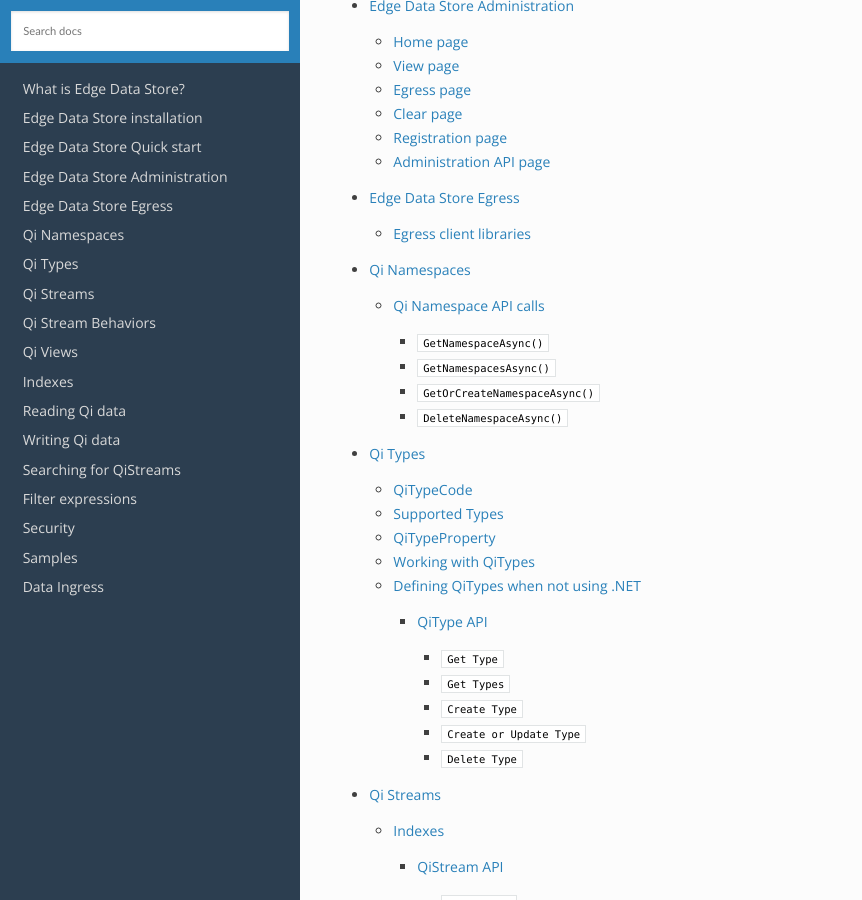
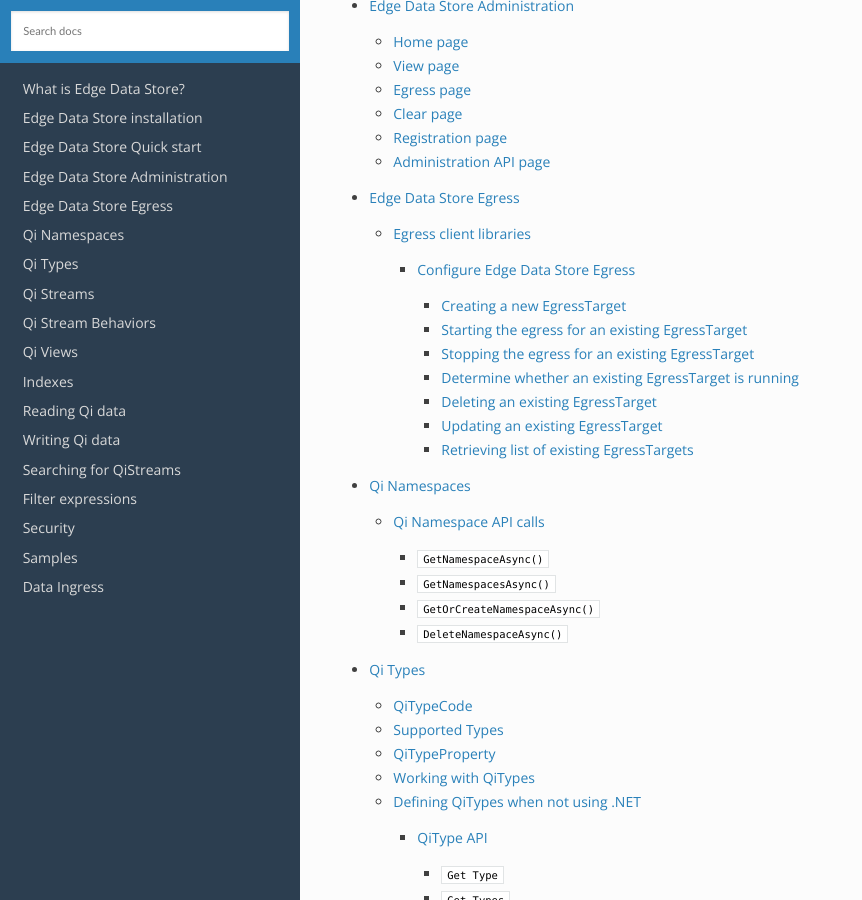
Before and after one commit to fgasparro/EdgeDS-Docs, a Sphinx documentation site: the page built from docs/index.rst, in a window 1280 px wide and 900 px high, scrolled down 963 px. Shown: the whole window, without its empty margins (0-862 px from the left). Built offline with Sphinx 7.4.7 and the Read the Docs theme 2.0.0, drawn with Linux system fonts in a browser that asks for light colours; pages that are not in the unit, such as notebooks, are missing from menus.

Commit message:
Update Edge_Egress.rst

```diff
--- a/docs/Edge_Egress.rst
+++ b/docs/Edge_Egress.rst
@@ -27,3 +27,9 @@ Egress feature of Edge Data Store, create an instance of ``IQiEdgeEgressService`
 ::
 
   var egressService = edgeServer.GetEgressService();
+
+
+.. toctree::
+
+    Edge_Egress_cfg
+    Edge_Egress_Rules
```
